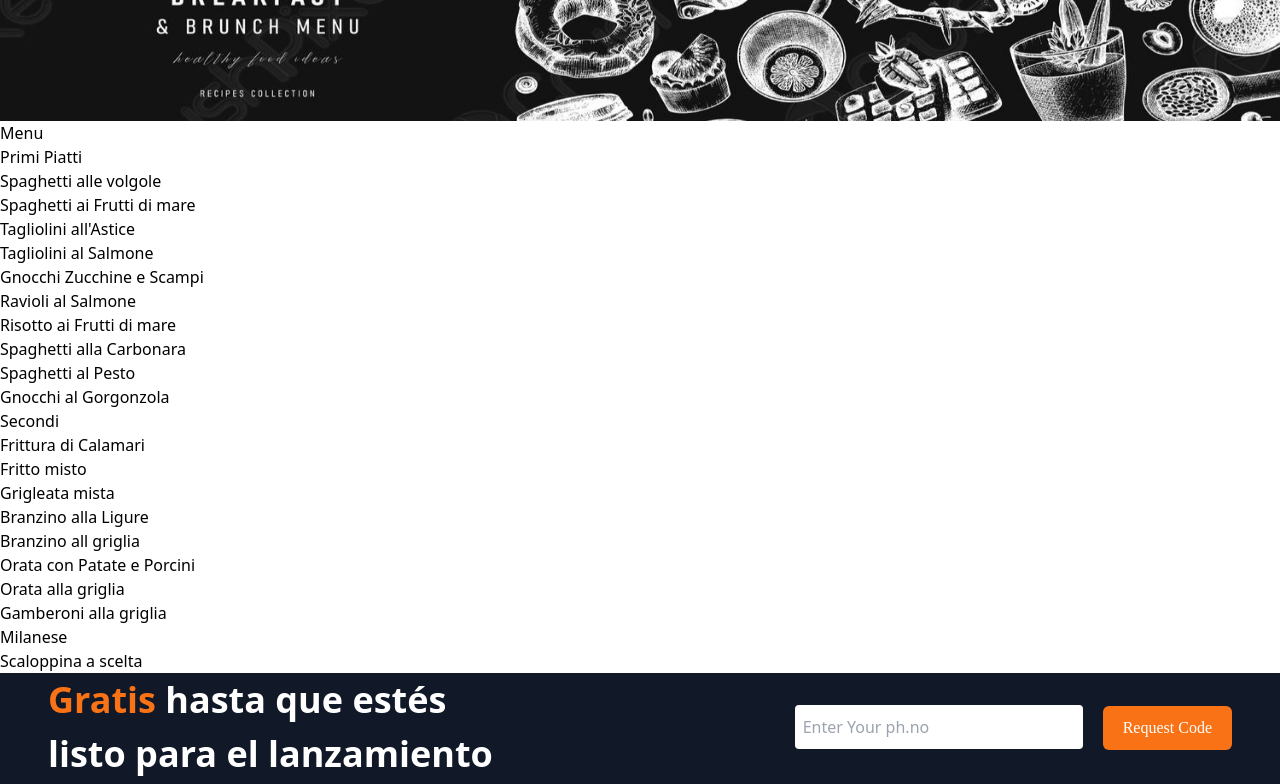
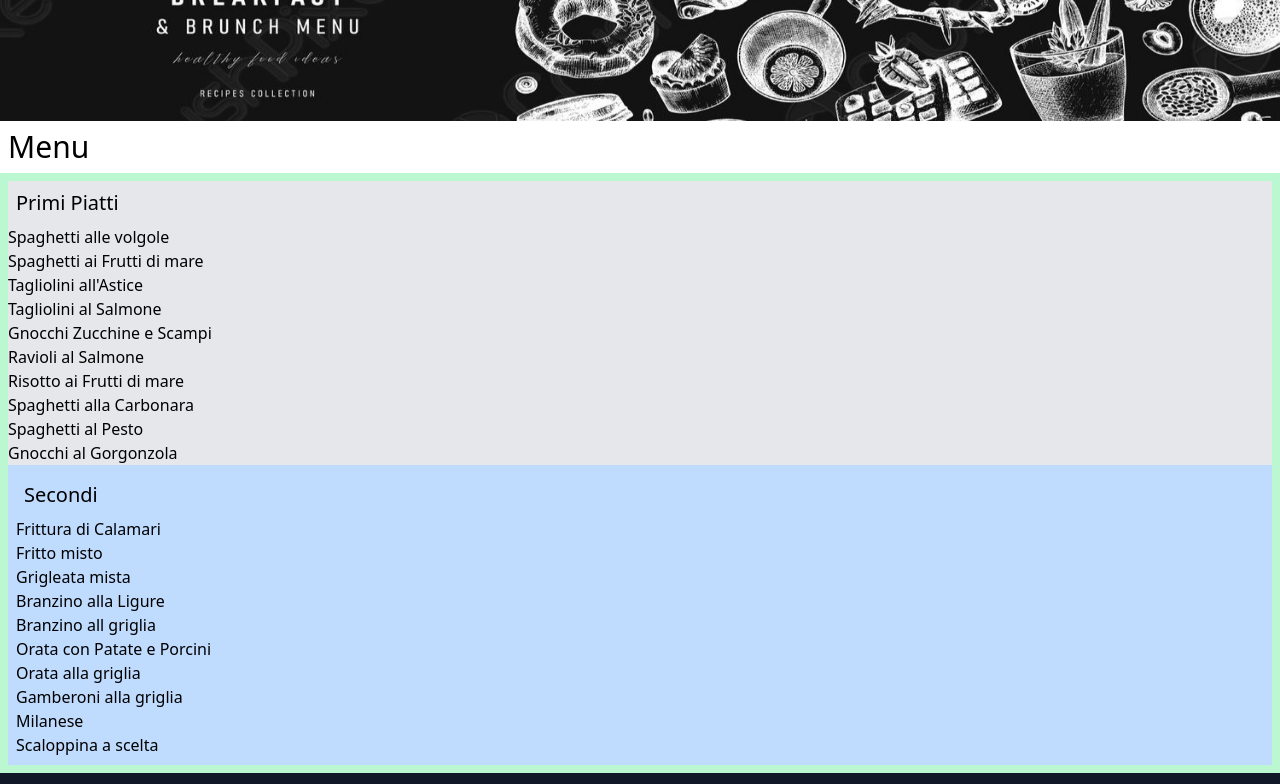
Before and after one commit to francmauric/pizzeria, a Next.js app: page /Ristorante in a window 1280 px wide. Shown: the part 940-1724 px from the top of the page. Built offline with nearby package versions, Linux system fonts and the light colour scheme.

Commit message:
intentando algunas clases de tailwind

```diff
--- a/pages/Ristorante.tsx
+++ b/pages/Ristorante.tsx
@@ -1,12 +1,10 @@
-
-import '@/style/globals.css'
-import NavBar from "@/components/NavBar"
-import Footer from '@/components/Footer'
-import NavBarMobile from '@/components/NavBarMobile'
-import Banner from '@/components/Banner'
+import "@/style/globals.css";
+import NavBar from "@/components/NavBar";
+import Footer from "@/components/Footer";
+import NavBarMobile from "@/components/NavBarMobile";
+import Banner from "@/components/Banner";
 
 export default function ristorante() {
-
   return (
     <div>
       <div className="w-full ">
@@ -16,7 +14,11 @@ export default function ristorante() {
             <NavBarMobile />
           </div>
           <div className="flex object-contain relative overflow-hidden">
-                    <img className="w-full relative z-10 absolute inset-0 object-cover" src="images/tavolo.jpeg" alt="tavolo" />
+            <img
+              className="w-full relative z-10 absolute inset-0 object-cover"
+              src="images/tavolo.jpeg"
+              alt="tavolo"
+            />
           </div>
         </div>
       </div>
@@ -24,10 +26,12 @@ export default function ristorante() {
         <Banner />
       </div>
       <main>
-                <div>
-                    <h1>Menu</h1>
-                    <div>
-                        <h2>Primi Piatti</h2>
+        {/* vista escritorio */}
+        <div className="bg-gray-400">
+          <h1 className="p-2 text-3xl bg-white">Menu</h1>
+          <div className="bg-green-200 p-2">
+            <div className="bg-gray-200">
+              <h2 className="p-2 text-xl">Primi Piatti</h2>
               <ol>
                 <li>Spaghetti alle volgole</li>
                 <li>Spaghetti ai Frutti di mare</li>
@@ -39,11 +43,10 @@ export default function ristorante() {
                 <li>Spaghetti alla Carbonara</li>
                 <li>Spaghetti al Pesto</li>
                 <li>Gnocchi al Gorgonzola</li>
-
               </ol>
             </div>
-                    <div>
-                        <h2>Secondi</h2>
+            <div className="bg-blue-200 p-2">
+              <h2 className="p-2 text-xl">Secondi</h2>
               <ol>
                 <li>Frittura di Calamari</li>
                 <li>Fritto misto</li>
@@ -58,8 +61,11 @@ export default function ristorante() {
               </ol>
             </div>
           </div>
+        </div>
+        {/* vista responsive */}
+        <div></div>
       </main>
       <Footer />
     </div>
-        )
+  );
 }
```
Lines whose indentation alone changed are shown as unchanged.
